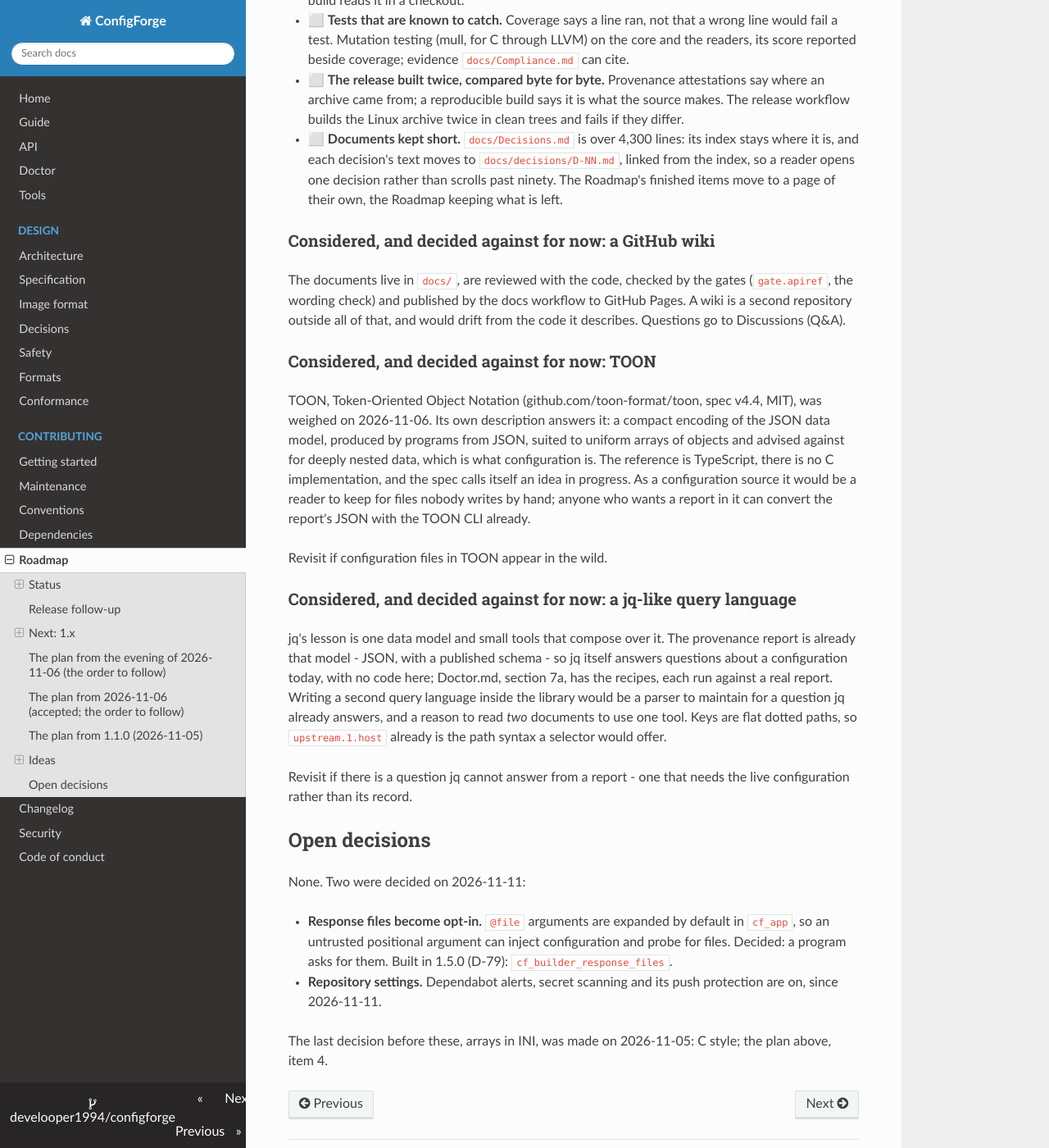
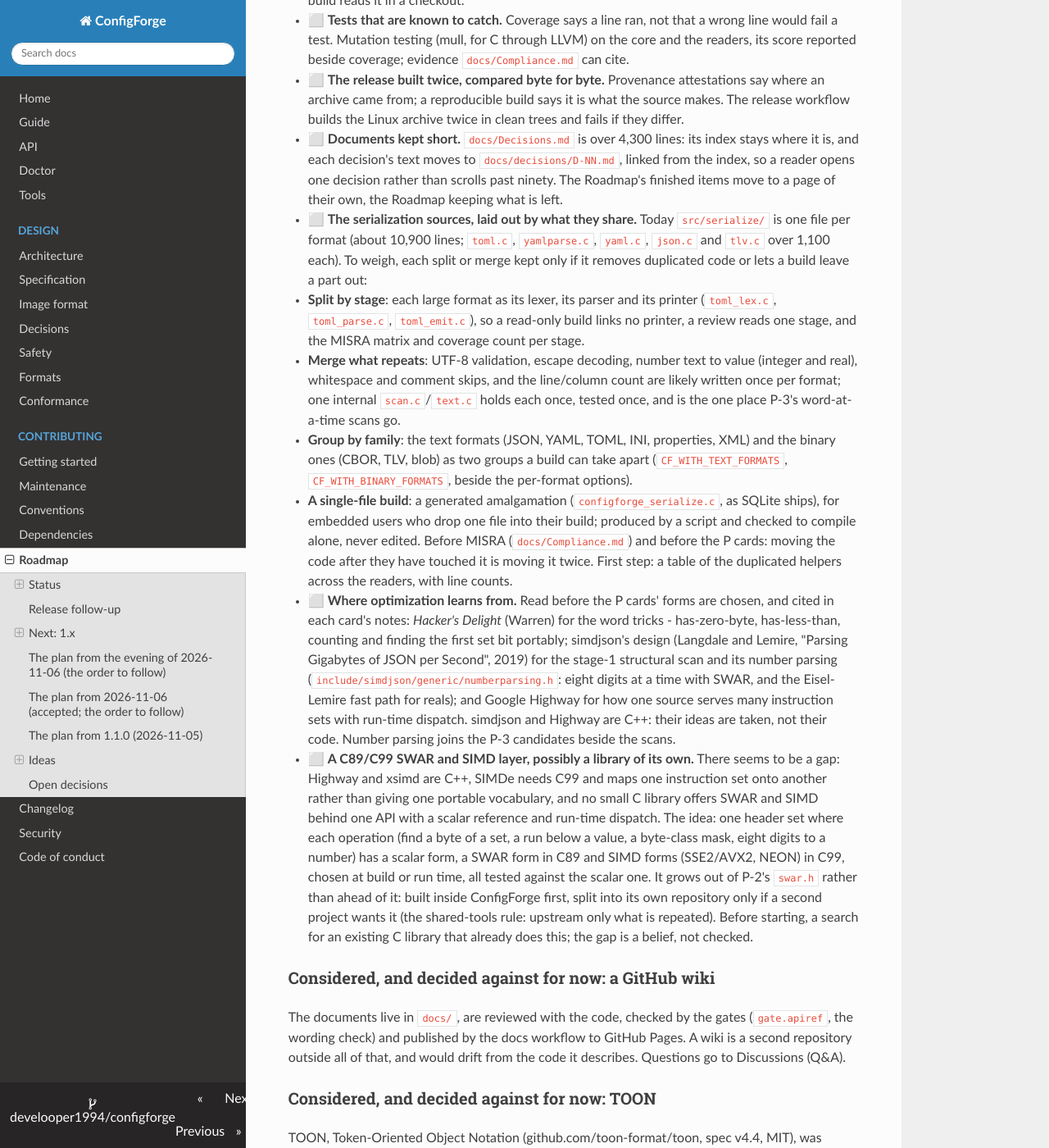
Before and after one commit to develooper1994/configforge, an MkDocs documentation site: the page built from docs/Roadmap.md, in a window 1280 px wide and 1400 px high, scrolled down 19123 px. Shown: the whole window at 82% size. Built offline with MkDocs 1.6.1, drawn with Linux system fonts in a browser that asks for light colours.

Commit message:
Roadmap: the serialization sources laid out by what they share, where optimization learns from, and a C89/C99 SWAR and SIMD layer

```diff
--- a/docs/Roadmap.md
+++ b/docs/Roadmap.md
@@ -984,6 +984,56 @@ first user meets. In the order proposed:
   `docs/decisions/D-NN.md`, linked from the index, so a reader opens
   one decision rather than scrolls past ninety. The Roadmap's finished
   items move to a page of their own, the Roadmap keeping what is left.
+* ⬜ **The serialization sources, laid out by what they share.** Today
+  `src/serialize/` is one file per format (about 10,900 lines; `toml.c`,
+  `yamlparse.c`, `yaml.c`, `json.c` and `tlv.c` over 1,100 each). To
+  weigh, each split or merge kept only if it removes duplicated code or
+  lets a build leave a part out:
+  * **Split by stage**: each large format as its lexer, its parser and
+    its printer (`toml_lex.c`, `toml_parse.c`, `toml_emit.c`), so a
+    read-only build links no printer, a review reads one stage, and the
+    MISRA matrix and coverage count per stage.
+  * **Merge what repeats**: UTF-8 validation, escape decoding, number
+    text to value (integer and real), whitespace and comment skips, and
+    the line/column count are likely written once per format; one
+    internal `scan.c`/`text.c` holds each once, tested once, and is the
+    one place P-3's word-at-a-time scans go.
+  * **Group by family**: the text formats (JSON, YAML, TOML, INI,
+    properties, XML) and the binary ones (CBOR, TLV, blob) as two
+    groups a build can take apart (`CF_WITH_TEXT_FORMATS`,
+    `CF_WITH_BINARY_FORMATS`, beside the per-format options).
+  * **A single-file build**: a generated amalgamation
+    (`configforge_serialize.c`, as SQLite ships), for embedded users who
+    drop one file into their build; produced by a script and checked to
+    compile alone, never edited.
+  Before MISRA (`docs/Compliance.md`) and before the P cards: moving the
+  code after they have touched it is moving it twice. First step: a
+  table of the duplicated helpers across the readers, with line counts.
+* ⬜ **Where optimization learns from.** Read before the P cards' forms
+  are chosen, and cited in each card's notes: *Hacker's Delight*
+  (Warren) for the word tricks - has-zero-byte, has-less-than, counting
+  and finding the first set bit portably; simdjson's design (Langdale
+  and Lemire, "Parsing Gigabytes of JSON per Second", 2019) for the
+  stage-1 structural scan and its number parsing
+  (`include/simdjson/generic/numberparsing.h`: eight digits at a time
+  with SWAR, and the Eisel-Lemire fast path for reals); and Google
+  Highway for how one source serves many instruction sets with run-time
+  dispatch. simdjson and Highway are C++: their ideas are taken, not
+  their code. Number parsing joins the P-3 candidates beside the scans.
+* ⬜ **A C89/C99 SWAR and SIMD layer, possibly a library of its own.**
+  There seems to be a gap: Highway and xsimd are C++, SIMDe needs C99
+  and maps one instruction set onto another rather than giving one
+  portable vocabulary, and no small C library offers SWAR and SIMD
+  behind one API with a scalar reference and run-time dispatch. The
+  idea: one header set where each operation (find a byte of a set, a
+  run below a value, a byte-class mask, eight digits to a number) has a
+  scalar form, a SWAR form in C89 and SIMD forms (SSE2/AVX2, NEON) in
+  C99, chosen at build or run time, all tested against the scalar one.
+  It grows out of P-2's `swar.h` rather than ahead of it: built inside
+  ConfigForge first, split into its own repository only if a second
+  project wants it (the shared-tools rule: upstream only what is
+  repeated). Before starting, a search for an existing C library that
+  already does this; the gap is a belief, not checked.
 
 ### Considered, and decided against for now: a GitHub wiki
 
```
